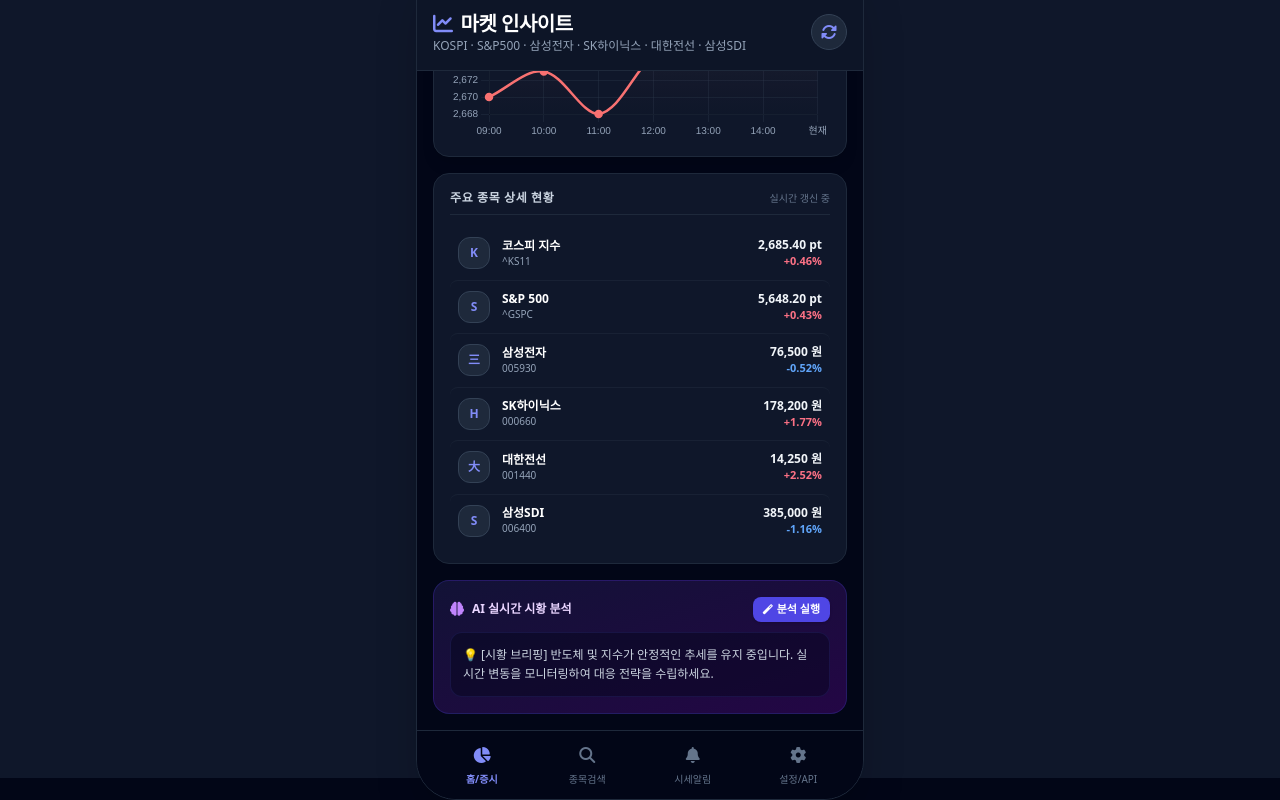
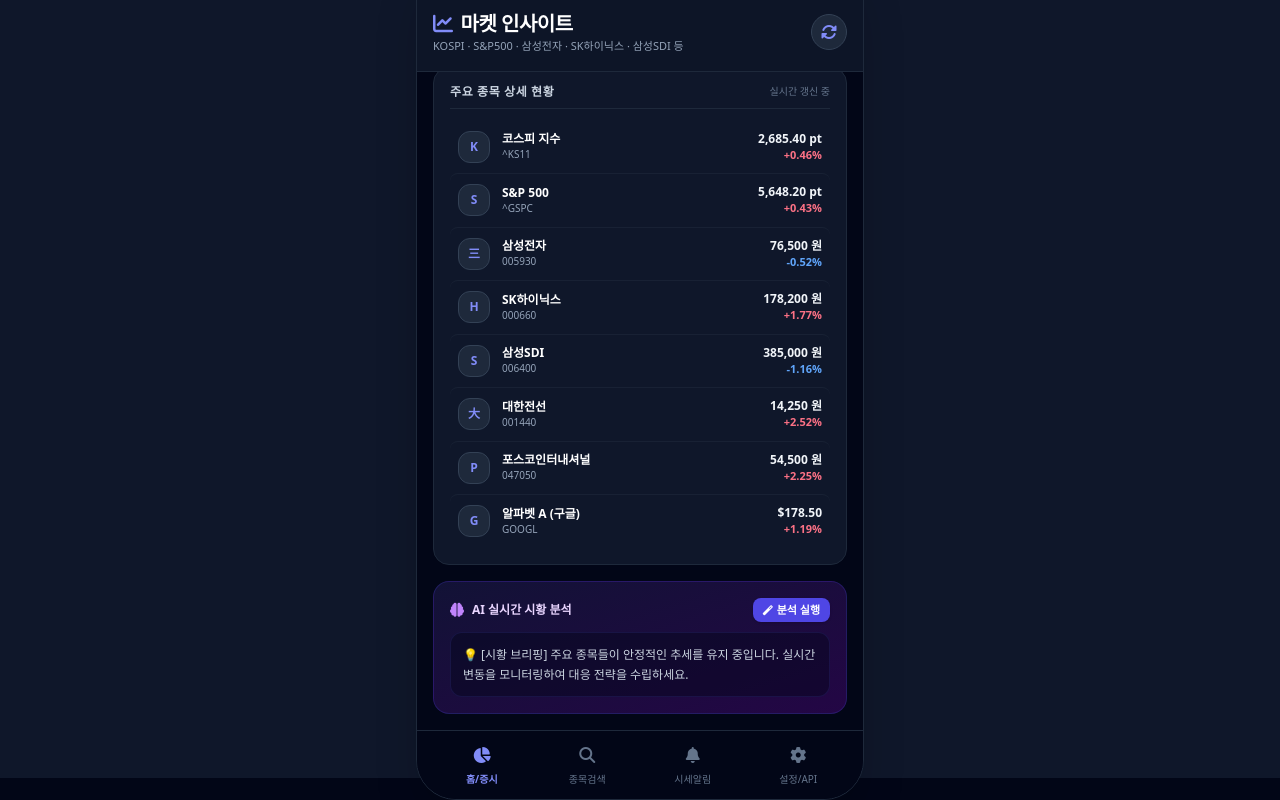
Before and after one commit to sophis91math/stock-backend, a website: page index.html in a window 1280 px wide. Both pictures are taken after a click on the button "분석 실행". Shown: the part 22-822 px from the top of the page. Drawn offline with nearby package versions, Linux system fonts and the light colour scheme; no server answers.

Commit message:
Add files via upload

```diff
--- a/index.html
+++ b/index.html
@@ -65,7 +65,7 @@
         <h1 class="text-xl font-extrabold tracking-tight text-white flex items-center gap-2">
           <i class="fas fa-chart-line text-indigo-400"></i> 마켓 인사이트
         </h1>
-        <p class="text-xs text-slate-400">KOSPI · S&P500 · 삼성전자 · SK하이닉스 · 대한전선 · 삼성SDI</p>
+        <p class="text-[11px] text-slate-400 truncate max-w-[260px]">KOSPI · S&P500 · 삼성전자 · SK하이닉스 · 삼성SDI 등</p>
       </div>
       <button id="refresh-btn" onclick="triggerManualRefresh()" class="w-9 h-9 rounded-full bg-slate-800 hover:bg-slate-700 text-indigo-400 flex items-center justify-center transition active:scale-95 border border-slate-700">
         <i class="fas fa-sync-alt" id="refresh-icon"></i>
@@ -143,7 +143,7 @@
           </button>
         </div>
         <p id="ai-analysis-text" class="text-xs text-slate-300 leading-relaxed bg-slate-950/40 p-3 rounded-xl border border-indigo-900/30">
-          "분석 실행" 버튼을 누르시면 Gemini AI가 현재 코스피, S&P500 및 주요 반도체주의 동향을 진단해 드립니다.
+          "분석 실행" 버튼을 누르시면 Gemini AI가 주요 종목 동향을 진단해 드립니다.
         </p>
       </div>
 
@@ -207,6 +207,7 @@
       useRealApi: true
     };
 
+    // 종목 배치 순서: 지수(KOSPI, SP500) -> 삼성전자 -> SK하이닉스 -> 삼성SDI -> 대한전선 -> 포스코인터내셔널 -> 알파벳
     const stocks = {
       KOSPI: {
         id: 'KOSPI',
@@ -260,6 +261,19 @@
         color: 'purple',
         history: [174000, 175000, 174500, 176000, 177000, 177500, 178200]
       },
+      SDI: {
+        id: 'SDI',
+        name: '삼성SDI',
+        symbol: '006400',
+        price: 385000,
+        change: -4500,
+        changePercent: -1.16,
+        isIndex: false,
+        unit: '원',
+        icon: 'S',
+        color: 'teal',
+        history: [392000, 390000, 388000, 389000, 386000, 384000, 385000]
+      },
       TAIHAN: {
         id: 'TAIHAN',
         name: '대한전선',
@@ -273,18 +287,32 @@
         color: 'amber',
         history: [13800, 13900, 14000, 14100, 14050, 14150, 14250]
       },
-      SDI: {
-        id: 'SDI',
-        name: '삼성SDI',
-        symbol: '006400',
-        price: 385000,
-        change: -4500,
-        changePercent: -1.16,
+      POSCOINT: {
+        id: 'POSCOINT',
+        name: '포스코인터내셔널',
+        symbol: '047050',
+        price: 54500,
+        change: 1200,
+        changePercent: 2.25,
         isIndex: false,
         unit: '원',
-        icon: 'S',
-        color: 'teal',
-        history: [392000, 390000, 388000, 389000, 386000, 384000, 385000]
+        icon: 'P',
+        color: 'sky',
+        history: [53000, 53200, 53500, 53800, 54000, 54200, 54500]
+      },
+      GOOGL: {
+        id: 'GOOGL',
+        name: '알파벳 A (구글)',
+        symbol: 'GOOGL',
+        price: 178.50,
+        change: 2.10,
+        changePercent: 1.19,
+        isIndex: false,
+        isUsStock: true,
+        unit: '$',
+        icon: 'G',
+        color: 'rose',
+        history: [175.0, 176.2, 175.8, 177.0, 177.5, 178.0, 178.50]
       }
     };
 
@@ -294,7 +322,7 @@
     let simulationTimer = null;
 
     function formatPrice(stock) {
-      if (stock.isIndex) {
+      if (stock.isIndex || stock.isUsStock || stock.unit === '$') {
         return stock.price.toLocaleString(undefined, {minimumFractionDigits: 2, maximumFractionDigits: 2});
       }
       return Math.round(stock.price).toLocaleString();
@@ -336,7 +364,9 @@
               callbacks: {
                 label: function(context) {
                   const val = context.raw;
-                  return stock.isIndex ? `${val.toLocaleString()} pt` : `${Math.round(val).toLocaleString()} 원`;
+                  if (stock.isIndex) return `${val.toLocaleString()} pt`;
+                  if (stock.unit === '$') return `$${val.toLocaleString(undefined, {minimumFractionDigits: 2, maximumFractionDigits: 2})}`;
+                  return `${Math.round(val).toLocaleString()} 원`;
                 }
               }
             }
@@ -381,11 +411,11 @@
             <span class="text-[10px] text-slate-500 font-mono">${stock.symbol}</span>
           </div>
           <div class="text-base font-extrabold text-white tracking-tight mb-1">
-            ${priceStr} <span class="text-[10px] font-normal text-slate-400">${stock.unit}</span>
+            ${stock.unit === '$' ? '$' + priceStr : priceStr + ' <span class="text-[10px] font-normal text-slate-400">' + stock.unit + '</span>'}
           </div>
           <div class="text-xs font-bold ${colorClass} flex items-center space-x-1">
             <i class="fas ${isUp ? 'fa-caret-up' : 'fa-caret-down'}"></i>
-            <span>${sign}${stock.change.toFixed(stock.isIndex ? 2 : 0)} (${sign}${stock.changePercent.toFixed(2)}%)</span>
+            <span>${sign}${stock.change.toFixed(stock.isIndex || stock.isUsStock ? 2 : 0)} (${sign}${stock.changePercent.toFixed(2)}%)</span>
           </div>
         `;
         container.appendChild(card);
@@ -416,7 +446,7 @@
             </div>
           </div>
           <div class="text-right">
-            <div class="text-xs font-extrabold text-slate-100">${priceStr} ${stock.unit}</div>
+            <div class="text-xs font-extrabold text-slate-100">${stock.unit === '$' ? '$' + priceStr : priceStr + ' ' + stock.unit}</div>
             <div class="text-[11px] font-bold ${colorClass}">
               ${sign}${stock.changePercent.toFixed(2)}%
             </div>
@@ -437,7 +467,7 @@
 
       const subEl = document.getElementById('chart-price-sub');
       subEl.className = `text-xs font-semibold ${isUp ? 'text-rose-400' : 'text-blue-400'}`;
-      subEl.innerText = `${priceStr} ${stock.unit} (${sign}${stock.changePercent.toFixed(2)}%)`;
+      subEl.innerText = `${stock.unit === '$' ? '$' + priceStr : priceStr + ' ' + stock.unit} (${sign}${stock.changePercent.toFixed(2)}%)`;
 
       const iconEl = document.getElementById('selected-stock-icon');
       iconEl.innerText = stock.icon;
@@ -504,7 +534,7 @@
             const subEl = document.getElementById('chart-price-sub');
             if (subEl) {
               subEl.className = `text-xs font-semibold ${isUp ? 'text-rose-400' : 'text-blue-400'}`;
-              subEl.innerText = `${priceStr} ${currentSelected.unit} (${sign}${currentSelected.changePercent.toFixed(2)}%)`;
+              subEl.innerText = `${currentSelected.unit === '$' ? '$' + priceStr : priceStr + ' ' + currentSelected.unit} (${sign}${currentSelected.changePercent.toFixed(2)}%)`;
             }
           }
 
@@ -576,18 +606,14 @@
 
       btn.disabled = true;
       btn.innerHTML = `<i class="fas fa-spinner fa-spin text-[10px]"></i><span>분석 중...</span>`;
-      textEl.innerText = "Gemini AI가 실시간 주요 지수 및 반도체/전선/2차전지 주가의 수급 동향을 요약 분석 중입니다...";
+      textEl.innerText = "Gemini AI가 실시간 주요 지수 및 삼성전자, 하이닉스, 알파벳 등 주요 주가의 수급 동향을 요약 분석 중입니다...";
 
       try {
-        const prompt = `현재 지수 및 주가 정보:
-1. 코스피: ${stocks.KOSPI.price.toFixed(2)} (${stocks.KOSPI.changePercent.toFixed(2)}%)
-2. S&P500: ${stocks.SP500.price.toFixed(2)} (${stocks.SP500.changePercent.toFixed(2)}%)
-3. 삼성전자: ${Math.round(stocks.SAMSUNG.price).toLocaleString()}원 (${stocks.SAMSUNG.changePercent.toFixed(2)}%)
-4. SK하이닉스: ${Math.round(stocks.HYNIX.price).toLocaleString()}원 (${stocks.HYNIX.changePercent.toFixed(2)}%)
-5. 대한전선: ${Math.round(stocks.TAIHAN.price).toLocaleString()}원 (${stocks.TAIHAN.changePercent.toFixed(2)}%)
-6. 삼성SDI: ${Math.round(stocks.SDI.price).toLocaleString()}원 (${stocks.SDI.changePercent.toFixed(2)}%)
+        const stockSummaries = Object.values(stocks)
+          .map(s => `${s.name}: ${s.unit === '$' ? '$' : ''}${formatPrice(s)}${s.unit !== '$' ? s.unit : ''} (${s.changePercent >= 0 ? '+' : ''}${s.changePercent.toFixed(2)}%)`)
+          .join('\n');
 
-위 증시 상황을 토대로 개인 투자자가 알기 쉽게 3문장 이내로 명확하게 브리핑해줘. 긍정적이고 모바일 앱 요약에 어울리는 한국어로 작성해줘.`;
+        const prompt = `현재 지수 및 주요 주가 정보:\n${stockSummaries}\n\n위 증시 상황을 토대로 개인 투자자가 알기 쉽게 3문장 이내로 명확하게 브리핑해줘. 긍정적이고 모바일 앱 요약에 어울리는 한국어로 작성해줘.`;
 
         const apiKey = "";
         const apiUrl = `https://generativelanguage.googleapis.com/v1beta/models/gemini-3-flash-preview:generateContent?key=${apiKey}`;
@@ -606,11 +632,11 @@
         if (aiResponseText) {
           textEl.innerText = aiResponseText;
         } else {
-          textEl.innerText = "💡 [시황 브리핑] 반도체 대장주의 견조한 흐름 속에 코스피와 S&P500 지수가 안정적 흐름을 보이고 있습니다. 개별 종목 수급 동향을 지속적으로 체크하시길 바랍니다.";
+          textEl.innerText = "💡 [시황 브리핑] 삼성전자 및 SK하이닉스 등 주요 대장주의 견조한 흐름 속에 지수가 안정적인 추세를 나타내고 있습니다.";
         }
       } catch (err) {
         console.error("AI Analysis Fetch Error:", err);
-        textEl.innerText = "💡 [시황 브리핑] 반도체 및 지수가 안정적인 추세를 유지 중입니다. 실시간 변동을 모니터링하여 대응 전략을 수립하세요.";
+        textEl.innerText = "💡 [시황 브리핑] 주요 종목들이 안정적인 추세를 유지 중입니다. 실시간 변동을 모니터링하여 대응 전략을 수립하세요.";
       } finally {
         btn.disabled = false;
         btn.innerHTML = `<i class="fas fa-magic text-[10px]"></i><span>분석 실행</span>`;
```
